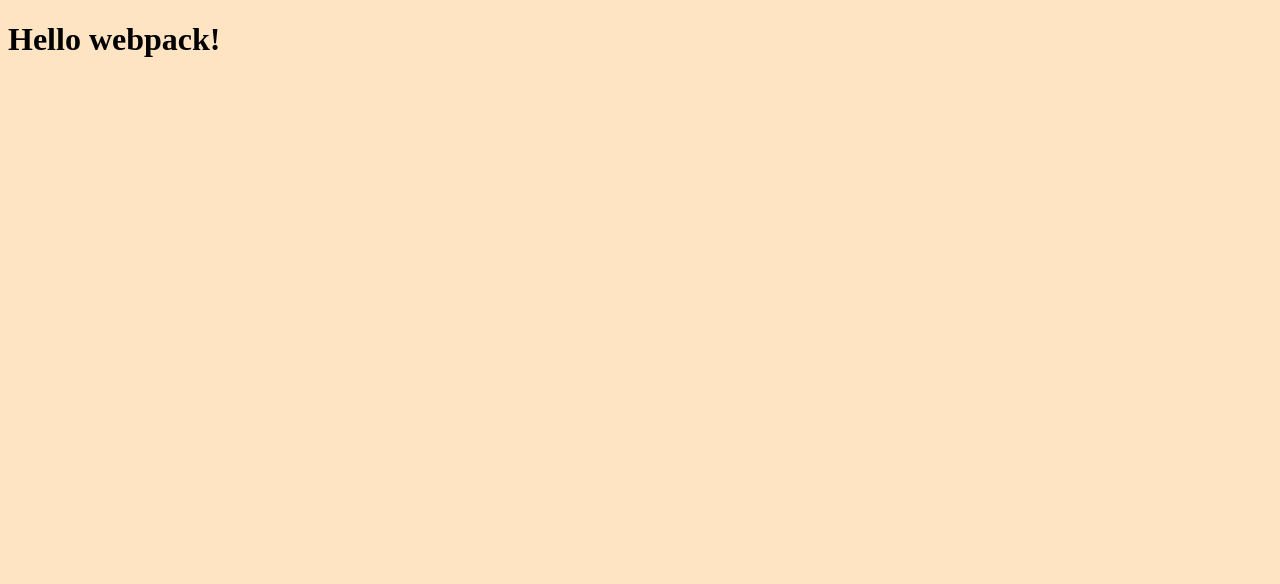
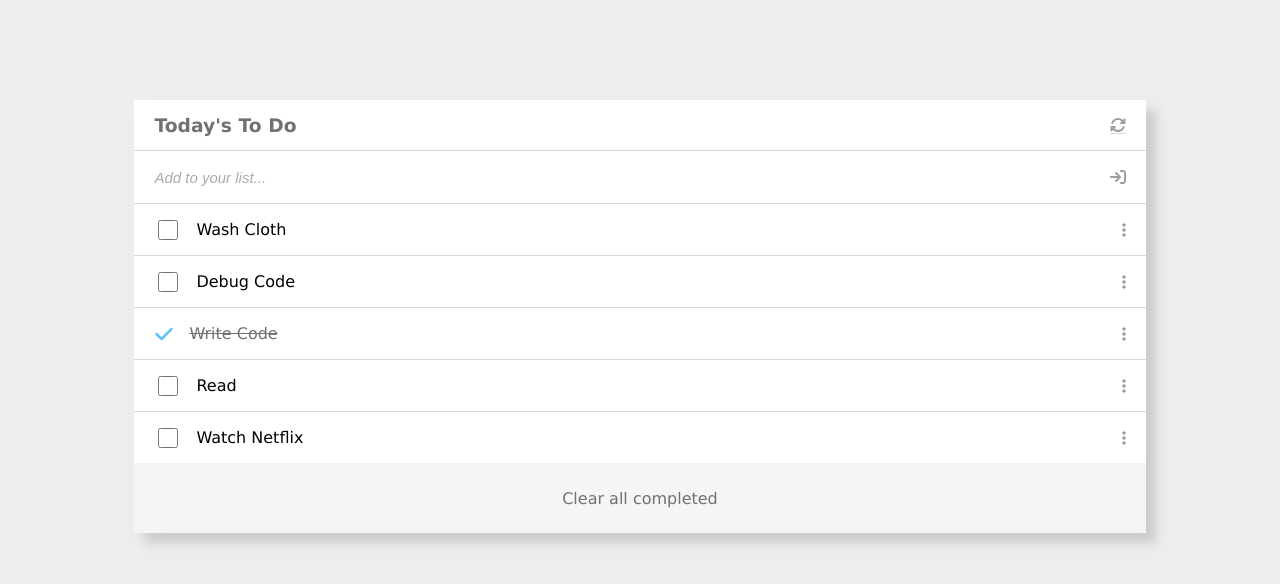
Before and after one commit to samlorlah/todo-list-microverse, a website built with webpack: page src/index.html in a window 1280 px wide. Built offline with nearby package versions, Linux system fonts and the light colour scheme.

Commit message:
Add mmarkup to index.html file
Add empty UL as To Do List placeholer

Add array of objects of to do tasks

Loop through array and render dynamically on the DOM

Add project style into style.css

```diff
--- a/src/index.html
+++ b/src/index.html
@@ -3,9 +3,26 @@
 <head>
     <meta charset="UTF-8">
     <meta name="viewport" content="width=device-width, initial-scale=1.0">
-    <title>Wbpack Exercise</title>
+    <title>Todo List</title>
+    <link rel="stylesheet" href="https://cdnjs.cloudflare.com/ajax/libs/font-awesome/6.1.2/css/all.min.css" integrity="sha512-1sCRPdkRXhBV2PBLUdRb4tMg1w2YPf37qatUFeS7zlBy7jJI8Lf4VHwWfZZfpXtYSLy85pkm9GaYVYMfw5BC1A==" crossorigin="anonymous" referrerpolicy="no-referrer" />
 </head>
 <body>
-    <h1>Hello webpack!</h1>
+    <section>
+        <div class="header">
+            <h3>Today's To Do</h3>
+            <i id="list-refresh-btn" class="fa fa-rotate"></i>
+        </div>
+        <div class="list-input">
+            <input type="text" placeholder="Add to your list...">
+            <i id="todo-add-btn" class="fa fa-arrow-right-to-bracket"></i>
+        </div>
+        <ul class="lists">
+
+        </ul>
+        <div class="clear-all">
+            <p>Clear all completed</p>
+        </div>
+    </section>
+    <script src="https://cdnjs.cloudflare.com/ajax/libs/font-awesome/6.1.2/js/all.min.js" integrity="sha512-8pHNiqTlsrRjVD4A/3va++W1sMbUHwWxxRPWNyVlql3T+Hgfd81Qc6FC5WMXDC+tSauxxzp1tgiAvSKFu1qIlA==" crossorigin="anonymous" referrerpolicy="no-referrer"></script>
 </body>
 </html>
--- a/src/index.js
+++ b/src/index.js
@@ -1,13 +1,46 @@
 import _ from 'lodash';
 import './style.css';
 
-// function component() {
-//   const element = document.createElement('div');
+const todos = [
+    {
+        description: 'Wash Cloth',
+        completed: false,
+        index: 0,
+    },
+    {
+        description: 'Watch Netflix',
+        completed: false,
+        index: 4,
+    },
+    {
+        description: 'Write Code',
+        completed: true,
+        index: 2,
+    },
+    {
+        description: 'Read',
+        completed: false,
+        index: 3,
+    },
+    {
+        description: 'Debug Code',
+        completed: false,
+        index: 1,
+    },
+]
 
-//   // Lodash, now imported by this script
-//   element.innerHTML = _.join(['Hello', 'webpack'], ' ');
+const listContainer = document.querySelector('.lists');
+todos.sort((a, b) => a.index - b.index);
 
-//   return element;
-// }
-
-// document.body.appendChild(component());
+todos.forEach((todo, index) => {
+    const list = document.createElement('li');
+    list.innerHTML = `
+        <div>
+            <input type="checkbox" name="" class="task-complete check ${todo.completed ? 'hide' : ''}">
+            <i class="fa fa-check list-drag-btn check check-icon ${!todo.completed ? 'hide' : ''}"></i>
+            <p ${todo.completed ? 'class="completed"' : ''}>${todo.description}</p>
+        </div>
+        <i class="fa fa-ellipsis-vertical list-drag-btn"></i>
+    `;
+    listContainer.appendChild(list);
+})
--- a/src/style.css
+++ b/src/style.css
@@ -1,3 +1,119 @@
 body {
-  background-color: bisque;
+  background-color: rgb(239, 236, 236);
+  font-family: Verdana, Geneva, Tahoma, sans-serif;
+  color: rgb(113, 113, 113);
 }
+
+section {
+  background-color: #fff;
+  margin: 100px 10%;
+  box-shadow: rgb(204, 204, 204) 10px 10px 10px;
+  width: 80%;
+}
+
+.header {
+  display: flex;
+  justify-content: space-between;
+  align-items: center;
+  padding: 0 20px;
+  height: 50px;
+  border-bottom: 1px solid rgb(217, 216, 216);
+}
+
+#list-refresh-btn {
+  cursor: pointer;
+  color: rgb(159, 159, 159);
+  border-bottom: 1px solid rgb(217, 216, 216);
+}
+
+.list-input {
+  display: flex;
+  justify-content: space-between;
+  align-items: center;
+  border-bottom: 1px solid rgb(217, 216, 216);
+}
+
+.list-input input {
+  height: 50px;
+  outline: none;
+  width: 98%;
+  border: none;
+  padding-left: 20px;
+  font-style: italic;
+  font-size: 15px;
+  color: rgb(153, 152, 152);
+}
+
+.list-input input::placeholder {
+  color: rgb(171, 171, 171);
+}
+
+#todo-add-btn {
+  position: relative;
+  cursor: pointer;
+  color: rgb(159, 159, 159);
+  padding-right: 20px;
+}
+
+.lists {
+  list-style: none;
+  padding: 0;
+  margin: 0;
+}
+
+.lists li {
+  display: flex;
+  justify-content: space-between;
+  align-items: center;
+  padding: 0 20px;
+  border-bottom: 1px solid rgb(217, 216, 216);
+}
+
+.lists li:last-child {
+  border: none;
+}
+
+.lists li div {
+  display: flex;
+  align-items: center;
+  gap: 15px;
+  color: #000;
+}
+
+.lists li div .check {
+  width: 20px;
+  height: 20px;
+}
+
+.check-icon {
+  color: rgb(93, 197, 246) !important;
+}
+
+.list-drag-btn {
+  cursor: move;
+  color: rgb(159, 159, 159);
+}
+
+.hide {
+  display: none;
+}
+
+.completed {
+  color: rgb(113, 113, 113);
+  text-decoration: line-through;
+}
+
+.clear-all {
+  width: 100%;
+  height: 70px;
+  background-color: rgb(245, 245, 245);
+  display: flex;
+  align-items: center;
+  justify-content: center;
+  cursor: pointer;
+}
+
+.clear-all p:hover {
+  text-decoration: underline;
+  color: #000;
+}
```
Also changed, not shown: package.json (+20 -25 lines), 2 other files.
